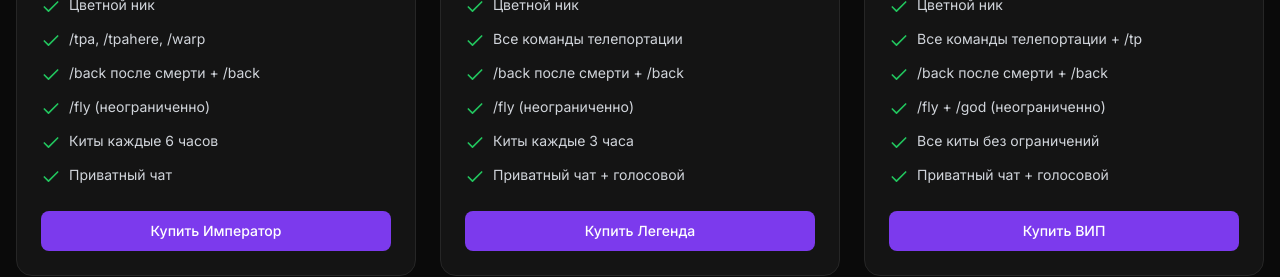
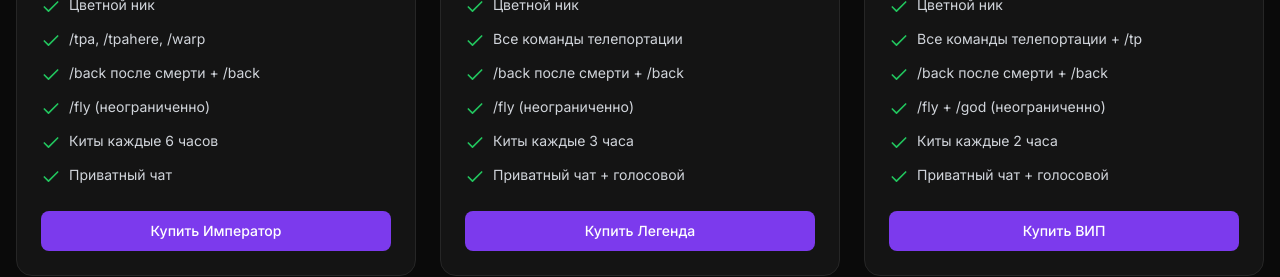
Before and after one commit to pr-poehali-dev/data-sync-initiative-1, a React (Vite) app: page / in a window 1280 px wide. Shown: the part 1760-2037 px from the top of the page. Built offline with nearby package versions, Linux system fonts and the light colour scheme.

Commit message:
fix: обновление китов випа каждые 2 часа

```diff
--- a/src/components/PrivilegesComparison.tsx
+++ b/src/components/PrivilegesComparison.tsx
@@ -114,7 +114,7 @@ const privileges = [
       { name: "Все команды телепортации + /tp", available: true },
       { name: "/back после смерти + /back", available: true },
       { name: "/fly + /god (неограниченно)", available: true },
-      { name: "Все киты без ограничений", available: true },
+      { name: "Киты каждые 2 часа", available: true },
       { name: "Приватный чат + голосовой", available: true },
     ]
   },
```
